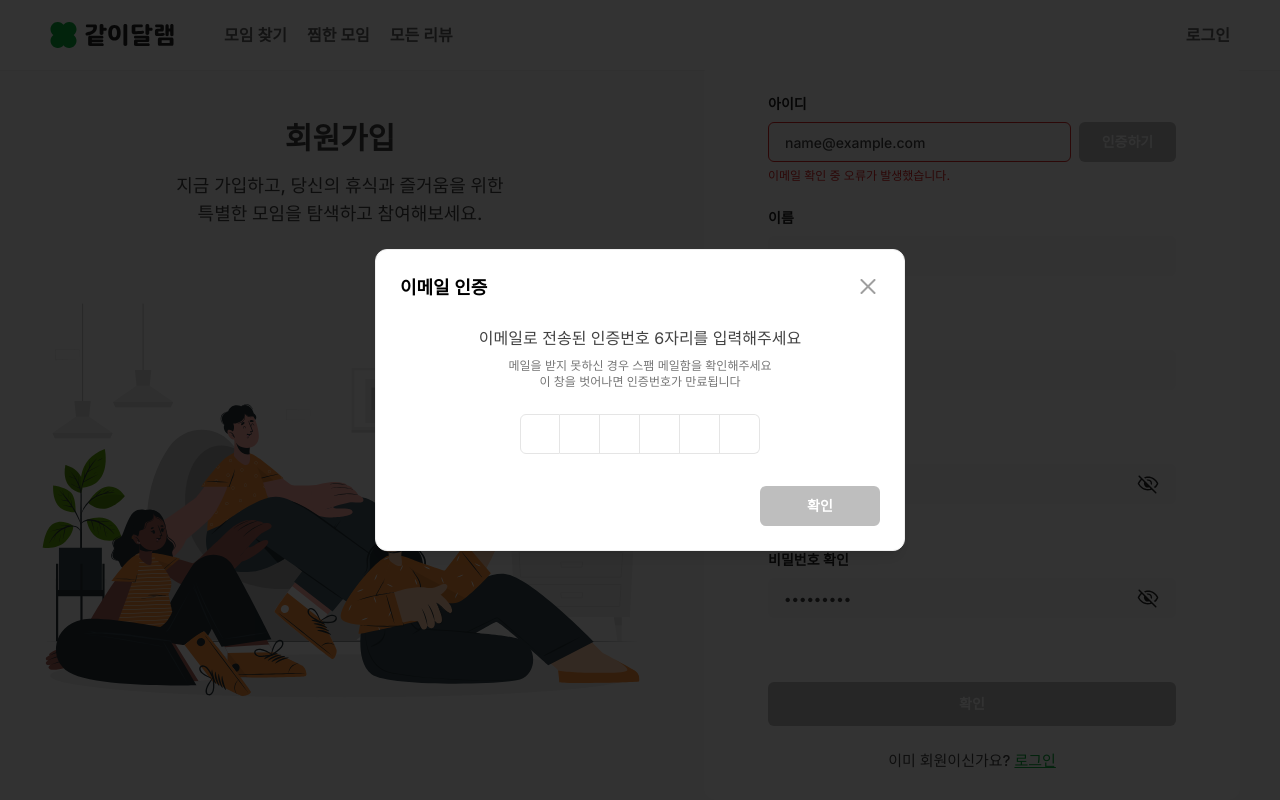
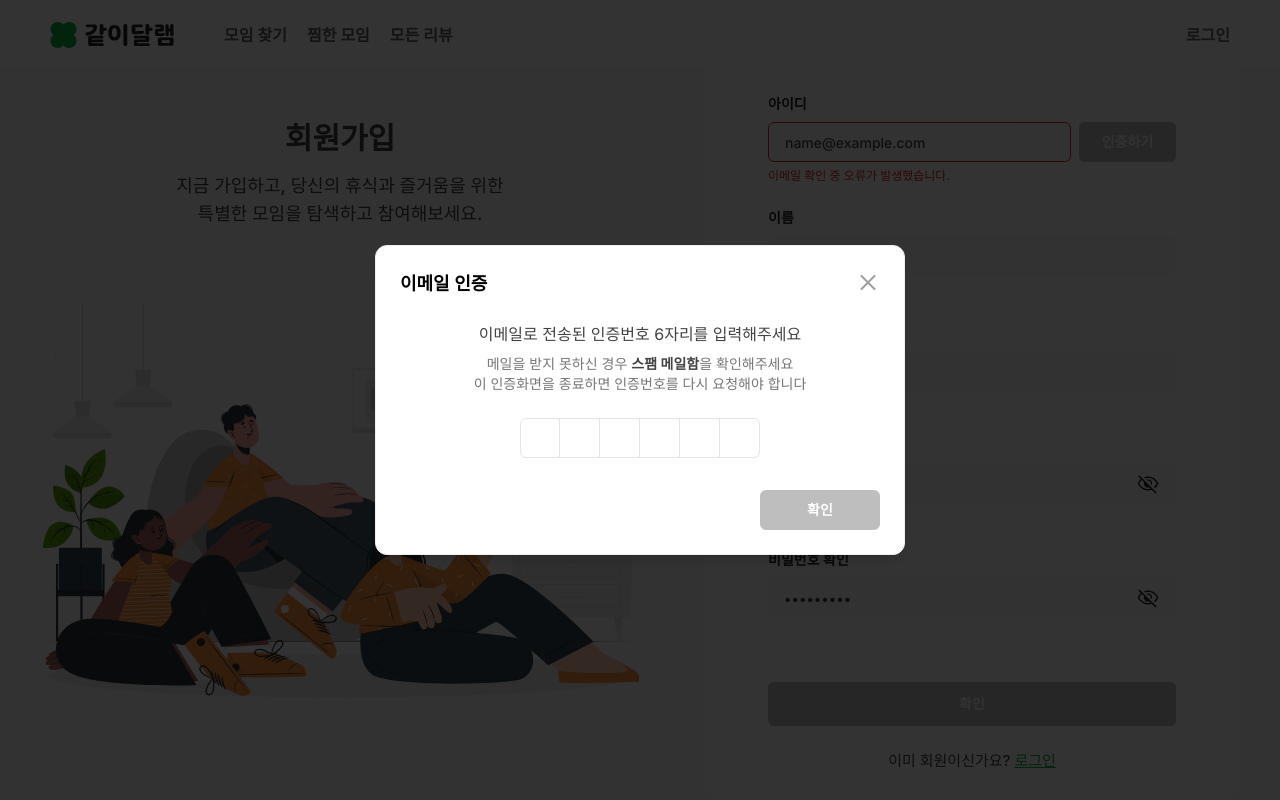
Before and after one commit to yeonna18k/relax-together-front, a Next.js app: page /signup in a window 1280 px wide. Both pictures are taken after typing "name@example.com", "Sample", "Sample", "Sample123", "Sample123" into the empty fields and a click on the button "인증하기". Built offline with nearby package versions, Linux system fonts and the light colour scheme; no server answers.

Commit message:
style: 이메일 인증 모달 문구 수정, otp input 스타일 수정

```diff
--- a/src/features/auth/signup/ui/EmailAuthModal.tsx
+++ b/src/features/auth/signup/ui/EmailAuthModal.tsx
@@ -19,15 +19,21 @@ export default function EmailAuthModal({
       handleAction={() => handleVerifyCode(otp)}
     >
       <div className="flex flex-col items-center gap-2">
-        <p className="text-gray-800">
+        <p className="text-base text-gray-800">
           이메일로 전송된 인증번호 6자리를 입력해주세요
         </p>
-        <p className="text-center text-xs text-gray-600">
-          메일을 받지 못하신 경우 스팸 메일함을 확인해주세요
-          <br />이 창을 벗어나면 인증번호가 만료됩니다
-        </p>
+        <div className="text-center text-sm text-gray-600">
+          <div className="flex justify-center">
+            메일을 받지 못하신 경우&nbsp;
+            <p className="font-semibold text-gray-800">스팸 메일함</p>을
+            확인해주세요
+          </div>
+          <p>이 인증화면을 종료하면 인증번호를 다시 요청해야 합니다</p>
+        </div>
         <InputOTP maxLength={6} onChange={e => setOtp(e)}>
-          <InputOTPGroup className="my-4">
+          <InputOTPGroup
+            className={`my-4 ${otp.length >= 6 ? 'text-green-500' : 'text-gray-800'}`}
+          >
             <InputOTPSlot index={0} />
             <InputOTPSlot index={1} />
             <InputOTPSlot index={2} />
--- a/src/shared/ui/input-otp.tsx
+++ b/src/shared/ui/input-otp.tsx
@@ -41,8 +41,8 @@ const InputOTPSlot = React.forwardRef<
     <div
       ref={ref}
       className={cn(
-        'relative flex h-10 w-10 items-center justify-center border-y border-r border-input text-sm text-gray-500 transition-all first:rounded-l-md first:border-l last:rounded-r-md',
-        isActive && 'z-10 ring-2 ring-green-800 ring-offset-background',
+        'relative flex h-10 w-10 items-center justify-center border-y border-r border-input text-sm transition-all first:rounded-l-md first:border-l last:rounded-r-md',
+        isActive && 'z-10 ring-2 ring-green-500 ring-offset-background',
         className,
       )}
       {...props}
```
